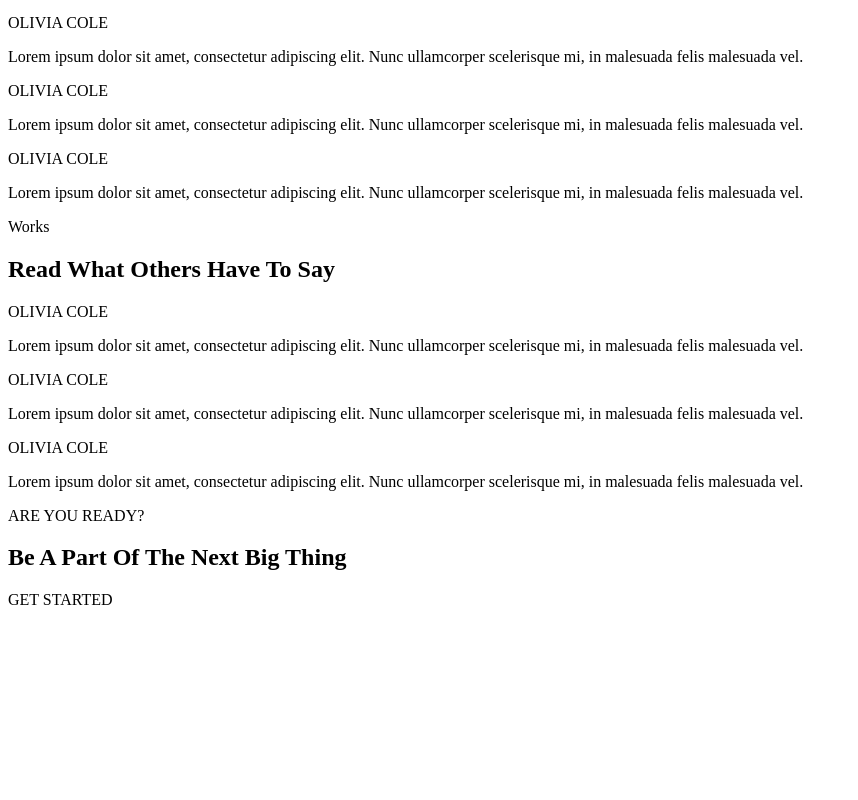
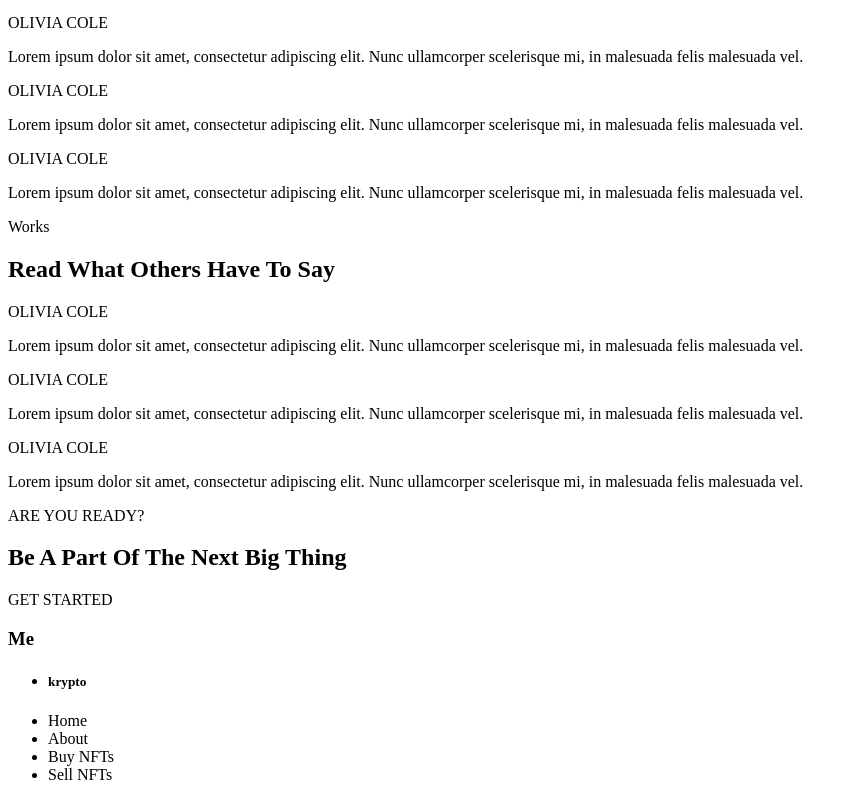
Before and after one commit to tomasGonz67/webdev1project, a website: page docs/index.html in a window 1280 px wide. Shown: the part 395-1195 px from the top of the page, without its empty margins (0-858 px from the left). Before the commit the page ends 1012 px from the top, so only its background shows below. Drawn offline with Linux system fonts and the light colour scheme.

Commit message:
added footer

```diff
--- a/docs/index.html
+++ b/docs/index.html
@@ -102,5 +102,36 @@
 
             </div>
         </div>
+
+        <footer>
+            <h3>Me</h3>
+            <div class="row">
+
+                <ul>
+                    <li>
+                        <h5>krypto</h5>
+                    </li>
+                    <li>
+                        Home
+                    </li>
+
+                    <li>
+                        About
+                    </li>
+
+                    <li>
+                        Buy NFTs
+                    </li>
+
+                    <li>
+                        Sell NFTs
+                    </li>
+
+                </ul>
+            </div>
+
+
+        </footer>
+
 </body>
 </html>
```
